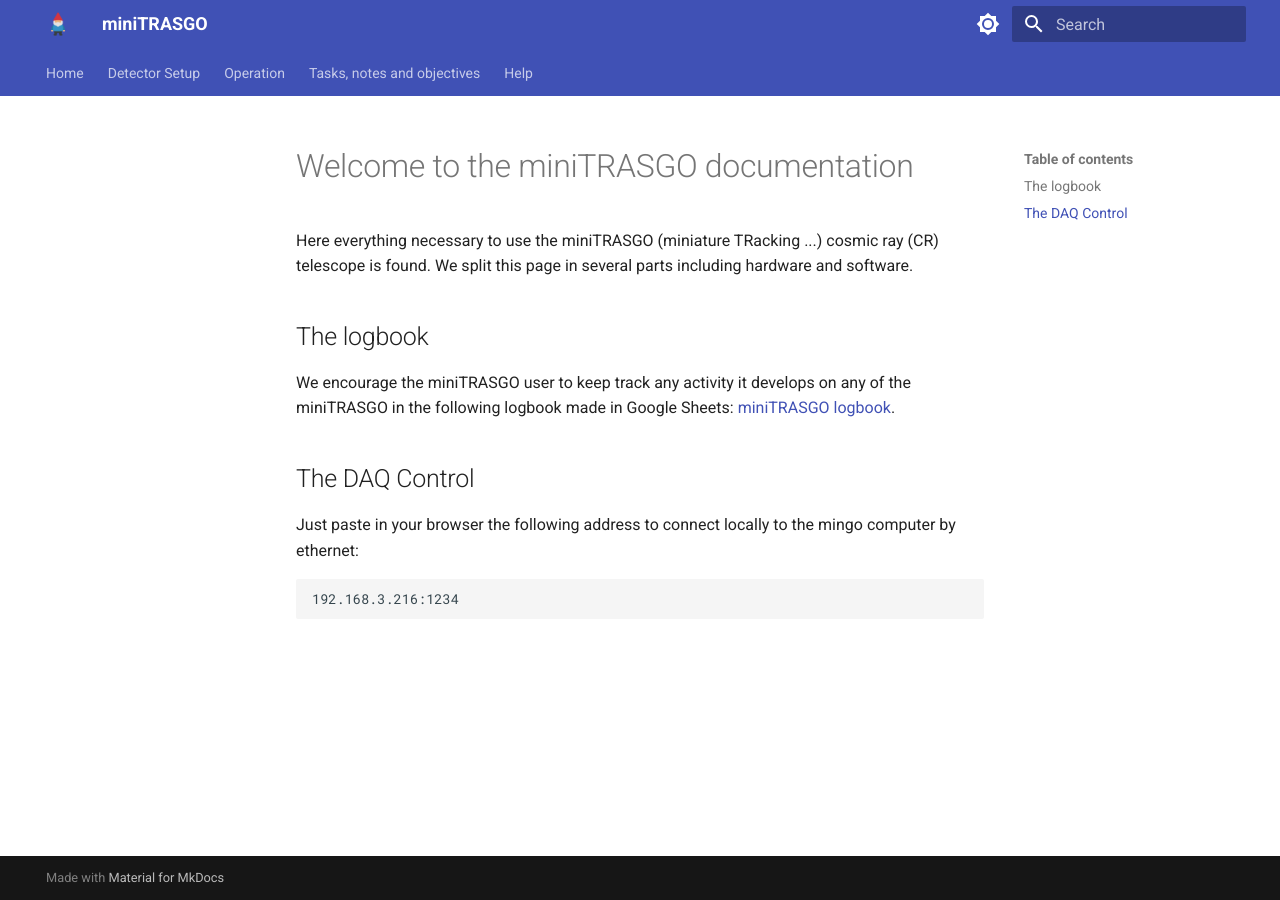
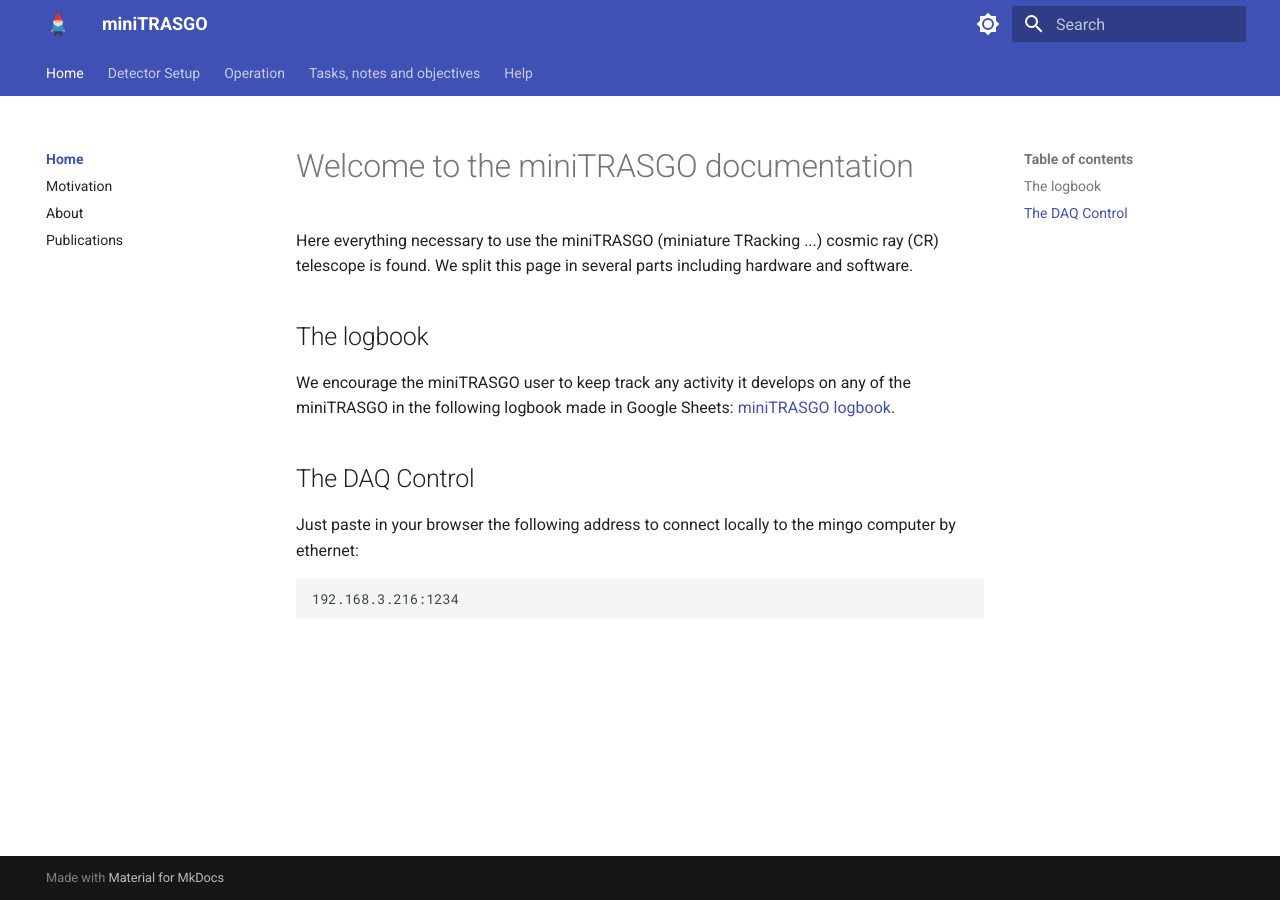
Before and after one commit to cayesoneira/miniTRASGO-documentation, an MkDocs documentation site: the page built from docs/index.md, in a window 1280 px wide. Built offline with MkDocs 1.6.1 and Material for MkDocs 9.7.7, drawn with Linux system fonts in a browser that asks for light colours; part of the change alters nothing that is shown.

```diff
--- a/mkdocs.yml
+++ b/mkdocs.yml
@@ -2,7 +2,7 @@ site_name: miniTRASGO
 site_url: https://cayesoneira.github.io/miniTRASGO/
 nav:
     - Home:
-        - home/index.md
+        - index.md
         - Motivation: home/motivation.md
         - About: home/about.md
         - Publications: home/publications.md
```
